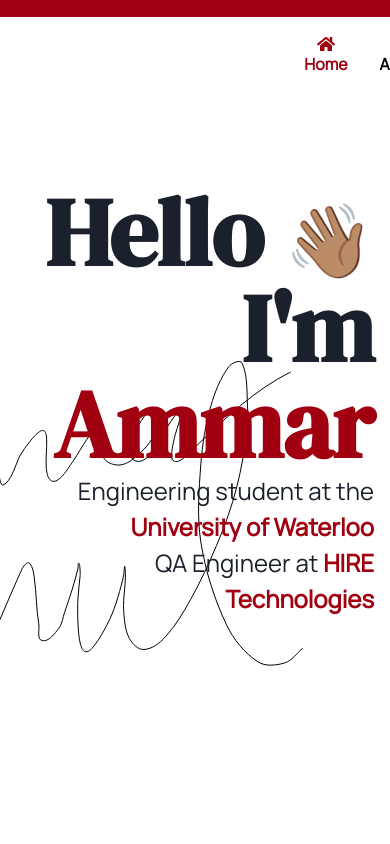
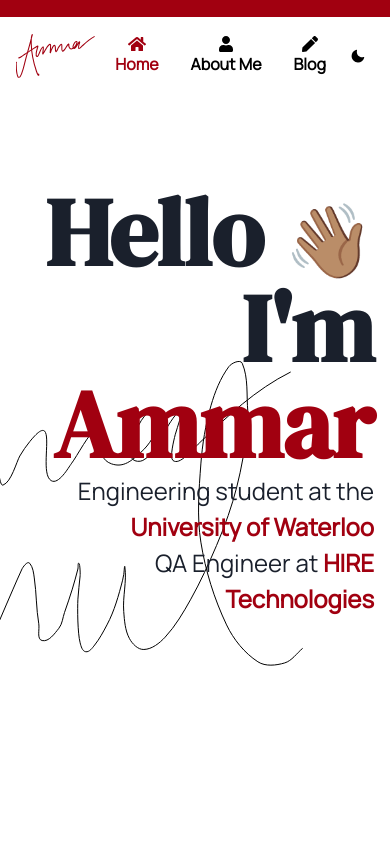
Before and after one commit to ammar-ahmed22/ammarahmedca, a React (Create React App) app in the folder client/: page / in a window 390 px wide. Shown: the top 844 px of the page. Built offline with nearby package versions, Linux system fonts and the light colour scheme; no server answers.

Commit message:
AA-13 main container and nav bar and responsive

```diff
--- a/client/src/components/NavBar.js
+++ b/client/src/components/NavBar.js
@@ -30,7 +30,7 @@ const NavBar = ({ active }) => {
     main: {
       p: 4,
       position: "fixed",
-      w: "container.md",
+      w: { base: "100%", md: "container.sm", lg: "container.md" },
       bg: useColorModeValue("rgba(255, 255, 255, 0.8)", "rgba(26, 32, 44, 0.8)"),
       top: 0,
       left: "50%",
--- a/client/src/components/PageContent.js
+++ b/client/src/components/PageContent.js
@@ -1,12 +1,27 @@
-import React from 'react';
-import { Container } from "@chakra-ui/react"
+import React, { useEffect } from 'react';
+import { Container, useMediaQuery } from "@chakra-ui/react"
 
 const PageContent = ({children}) => {
+
+    const [isLargerThan767, isLargerThan1024] = useMediaQuery([
+        "(min-width: 767px)",
+        "(min-width: 1024px)"
+    ])
+
+    useEffect(() => {
+        if (isLargerThan767){
+            console.log("LARGER THAN 767px")
+        }
+
+        if (isLargerThan1024){
+            console.log("LARGER THAN 1024px")
+        }
+    }, [isLargerThan767, isLargerThan1024])
 
     const styleProps = {
         container: {
             minH: "100vh",
-            maxW: "container.md",
+            maxW: { base: "100%", md: "container.sm", lg: "container.md" },
             marginTop: "10vh",
             p: 4
         }
```
Lines whose indentation alone changed are shown as unchanged.
